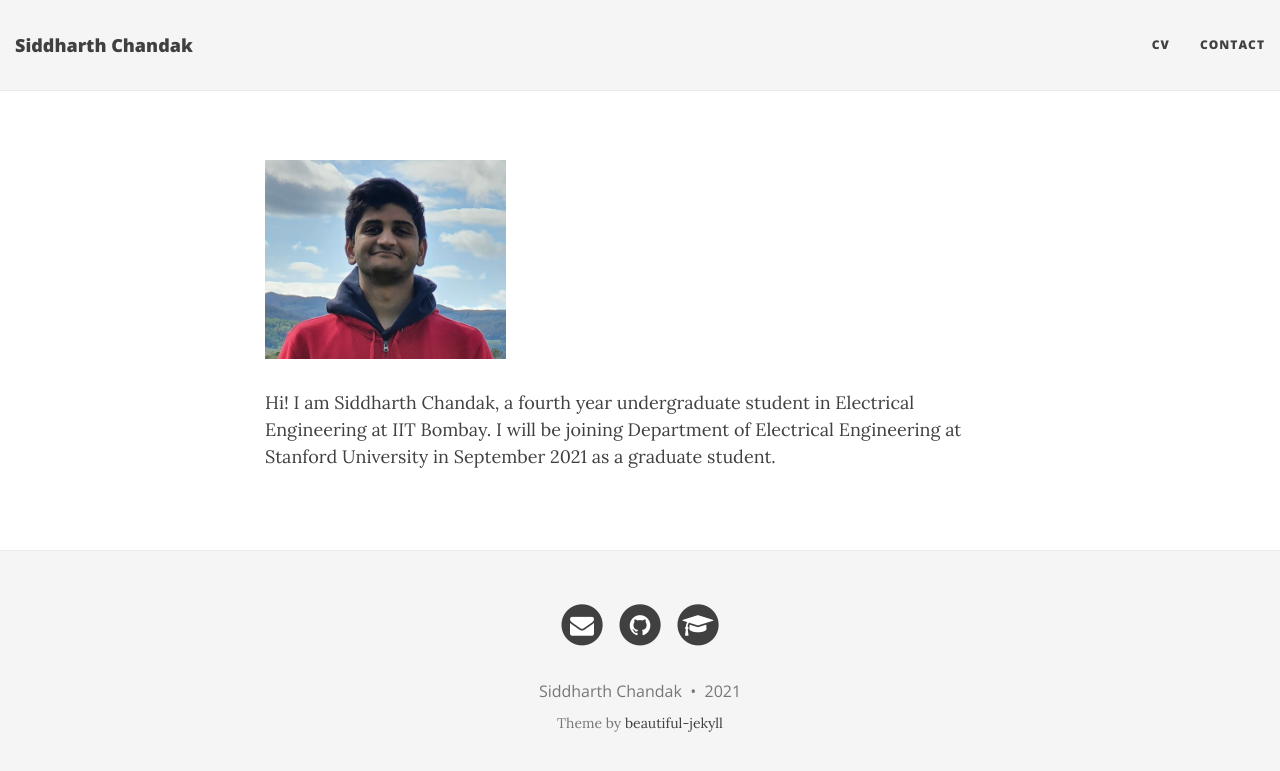
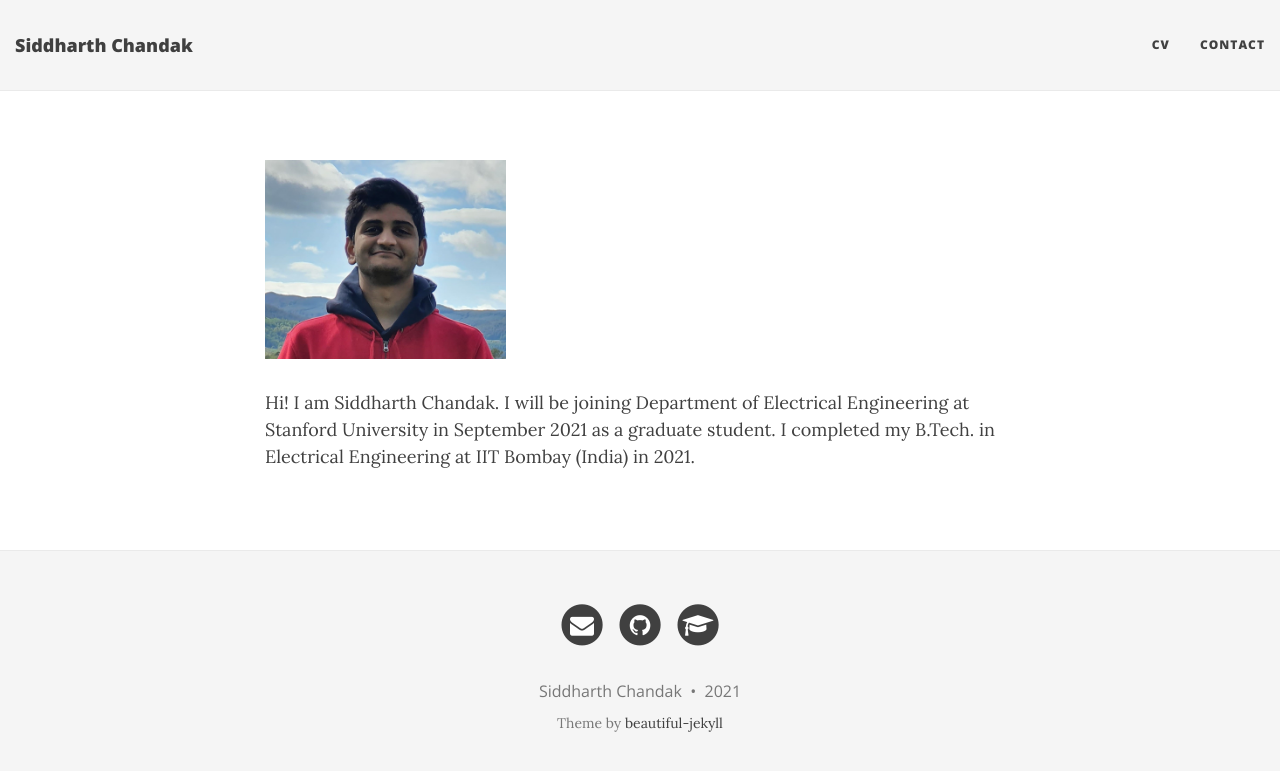
Before and after one commit to pdudeia/pdudeia.github.io, a Jekyll site: the page built from index.md, in a window 1280 px wide. Shown: the top 771 px of the page. Built offline with Jekyll 4.4.1, drawn with Linux system fonts in a browser that asks for light colours; nearby versions of some CDN libraries.

Commit message:
Update index.md

```diff
--- a/index.md
+++ b/index.md
@@ -8,4 +8,4 @@ layout: page
 
 <img src="/2021_Lake_District_Cropped-2.jpg" alt="Siddharth" style="max-width:241px;max-height:200px">
 
-Hi! I am Siddharth Chandak, a fourth year undergraduate student in Electrical Engineering at IIT Bombay. I will be joining Department of Electrical Engineering at Stanford University in September 2021 as a graduate student.
+Hi! I am Siddharth Chandak. I will be joining Department of Electrical Engineering at Stanford University in September 2021 as a graduate student. I completed my B.Tech. in Electrical Engineering at IIT Bombay (India) in 2021.
```
